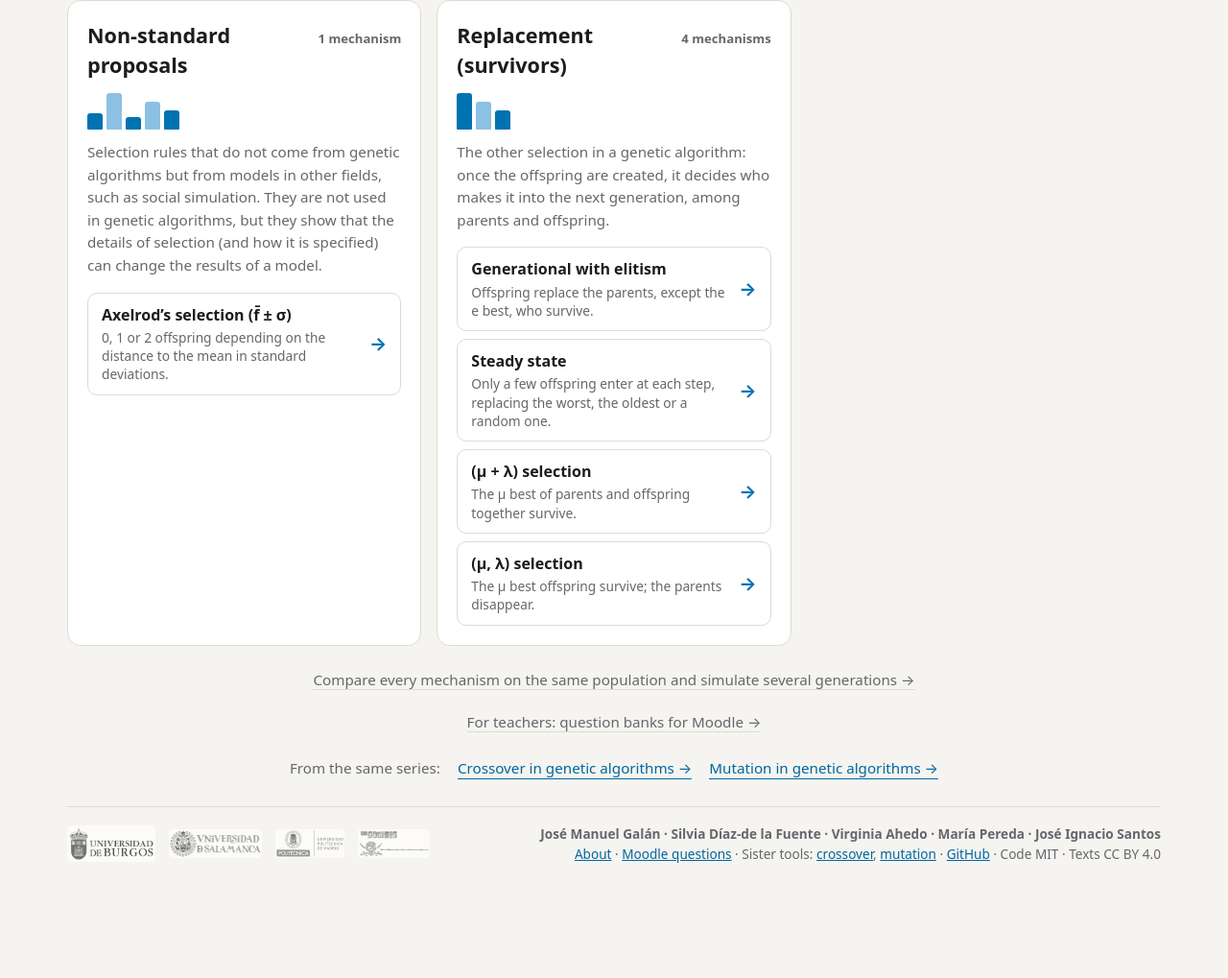
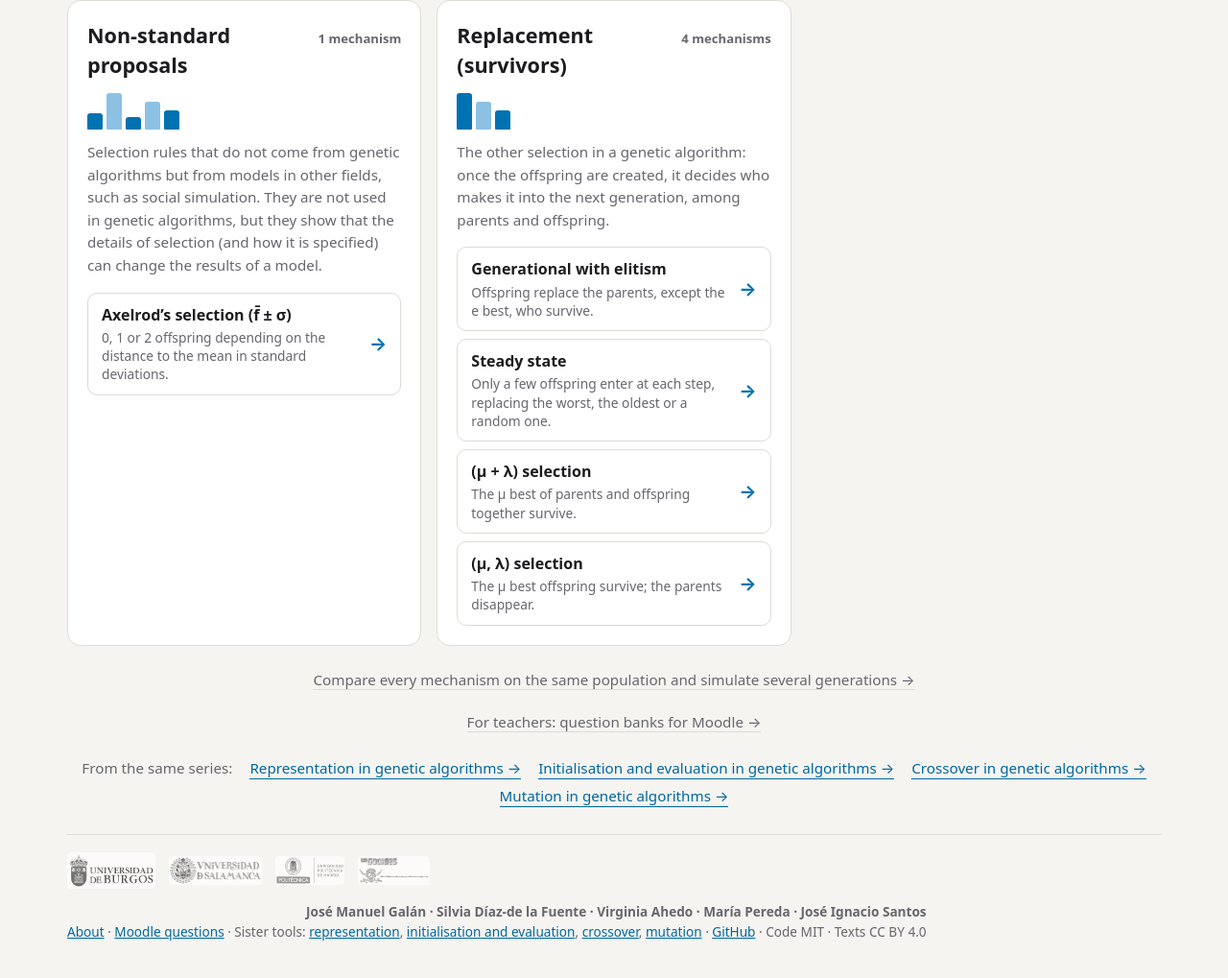
Before and after one commit to josemagalan/selection-ga, a website with bundled scripts: page index.html in a window 1280 px wide. Shown: the part 1248-2267 px from the top of the page at 96% size. Before the commit the page ends 2188 px from the top, so only its background shows below. Built offline with nearby package versions, Linux system fonts and the light colour scheme.

Commit message:
Enlaces a «Representación» e «Inicialización y evaluación»
La portada, el pie y «Acerca de» enlazan a las cinco herramientas de la
serie, con el idioma de la página. Nueva prueba tests/series.test.js.

Co-Authored-By: Claude Opus 5.5 <noreply@anthropic.com>
Claude-Session: https://claude.ai/code/session_0138e8eCc385wPuSeWdH6Qno

```diff
--- a/index.html
+++ b/index.html
@@ -32,6 +32,8 @@
       <p class="home-extra"><a href="#page=moodle" id="moodleLink"><span data-i18n="moodleHomeLink">Para profesorado: bancos de preguntas para Moodle</span> <span aria-hidden="true">→</span></a></p>
       <p class="home-extra home-sister">
         <span data-i18n="sisterHomeLead">De la misma serie:</span>
+        <a href="https://josemagalan.github.io/representation-ga/" id="sisterRepresentation"><span data-i18n="sisterHomeRepresentation">Representación en algoritmos genéticos</span> <span aria-hidden="true">→</span></a>
+        <a href="https://josemagalan.github.io/initialization-and-evaluation-ga/" id="sisterInitialization"><span data-i18n="sisterHomeInitialization">Inicialización y evaluación en algoritmos genéticos</span> <span aria-hidden="true">→</span></a>
         <a href="https://josemagalan.github.io/crossover-ga/" id="sisterCrossover"><span data-i18n="sisterHomeCrossover">Cruces en algoritmos genéticos</span> <span aria-hidden="true">→</span></a>
         <a href="https://josemagalan.github.io/mutation-ga/" id="sisterMutation"><span data-i18n="sisterHomeMutation">Mutación en algoritmos genéticos</span> <span aria-hidden="true">→</span></a>
       </p>
--- a/js/about.js
+++ b/js/about.js
@@ -5,8 +5,10 @@
   'use strict';
 
   const REPO = 'https://github.com/josemagalan/selection-ga';
-  // Herramientas hermanas de la serie: cruces y mutación
+  // Herramientas hermanas de la serie: representación, inicialización y evaluación, cruces y mutación
   const SISTERS = {
+    representation: 'https://josemagalan.github.io/representation-ga/',
+    initialization: 'https://josemagalan.github.io/initialization-and-evaluation-ga/',
     crossover: 'https://josemagalan.github.io/crossover-ga/',
     mutation: 'https://josemagalan.github.io/mutation-ga/',
   };
@@ -42,7 +44,9 @@
       citeTitle: 'Cómo citar',
       cite: 'Si quieres citar esta herramienta, ponte en contacto con los autores.',
       sisterTitle: 'Herramientas hermanas',
-      sister: 'Esta herramienta completa una serie con «Cruces en algoritmos genéticos» y «Mutación en algoritmos genéticos», de los mismos autores, que muestran con el mismo enfoque los operadores de variación de cada representación. Juntas cubren los tres operadores de un algoritmo genético: selección, cruce y mutación.',
+      sister: 'Esta herramienta forma parte de la serie «Algoritmos genéticos, paso a paso», de los mismos autores, que recorre con el mismo enfoque las piezas de un algoritmo genético: la representación de las soluciones, la inicialización y la evaluación de la población, y los tres operadores, selección, cruce y mutación.',
+      sisterLinkRepresentation: 'Abrir «Representación en algoritmos genéticos»',
+      sisterLinkInitialization: 'Abrir «Inicialización y evaluación en algoritmos genéticos»',
       sisterLinkCrossover: 'Abrir «Cruces en algoritmos genéticos»',
       sisterLinkMutation: 'Abrir «Mutación en algoritmos genéticos»',
       shinyTitle: 'Antecedente',
@@ -56,6 +60,8 @@
       foot: 'Acerca de',
       footMoodle: 'Preguntas para Moodle',
       footSisters: 'Herramientas hermanas:',
+      footRepresentation: 'representación',
+      footInitialization: 'inicialización y evaluación',
       footCrossover: 'cruces',
       footMutation: 'mutación',
       footLicence: 'Código MIT · Textos CC BY 4.0',
@@ -68,7 +74,9 @@
       citeTitle: 'How to cite',
       cite: 'If you would like to cite this tool, please contact the authors.',
       sisterTitle: 'Sister tools',
-      sister: 'This tool completes a series with “Crossover in genetic algorithms” and “Mutation in genetic algorithms”, by the same authors, which show the variation operators for each representation with the same approach. Together they cover the three operators of a genetic algorithm: selection, crossover and mutation.',
+      sister: 'This tool is part of the series “Genetic algorithms, step by step”, by the same authors, which uses the same approach to go through the parts of a genetic algorithm: how solutions are represented, how the population is initialised and evaluated, and the three operators, selection, crossover and mutation.',
+      sisterLinkRepresentation: 'Open “Representation in genetic algorithms”',
+      sisterLinkInitialization: 'Open “Initialisation and evaluation in genetic algorithms”',
       sisterLinkCrossover: 'Open “Crossover in genetic algorithms”',
       sisterLinkMutation: 'Open “Mutation in genetic algorithms”',
       shinyTitle: 'Background',
@@ -82,6 +90,8 @@
       foot: 'About',
       footMoodle: 'Moodle questions',
       footSisters: 'Sister tools:',
+      footRepresentation: 'representation',
+      footInitialization: 'initialisation and evaluation',
       footCrossover: 'crossover',
       footMutation: 'mutation',
       footLicence: 'Code MIT · Texts CC BY 4.0',
@@ -150,7 +160,7 @@
       logoRow('about-logos'),
       section(T.sisterTitle, (() => {
         const p = node('p', null, `${T.sister} `);
-        [['crossover', T.sisterLinkCrossover], ['mutation', T.sisterLinkMutation]].forEach(([k, txt], i) => {
+        [['representation', T.sisterLinkRepresentation], ['initialization', T.sisterLinkInitialization], ['crossover', T.sisterLinkCrossover], ['mutation', T.sisterLinkMutation]].forEach(([k, txt], i) => {
           const s = node('a', null, txt);
           s.href = sisterUrl(k, lang);
           s.target = '_blank';
@@ -191,9 +201,13 @@
     cross.href = sisterUrl('crossover', lang);
     const mut = node('a', null, T.footMutation);
     mut.href = sisterUrl('mutation', lang);
+    const rep = node('a', null, T.footRepresentation);
+    rep.href = sisterUrl('representation', lang);
+    const ini = node('a', null, T.footInitialization);
+    ini.href = sisterUrl('initialization', lang);
     const moodle = node('a', null, T.footMoodle);
     moodle.href = `#page=moodle&lang=${lang}`;
-    links.append(about, document.createTextNode(' · '), moodle, document.createTextNode(` · ${T.footSisters} `), cross, document.createTextNode(', '), mut,
+    links.append(about, document.createTextNode(' · '), moodle, document.createTextNode(` · ${T.footSisters} `), rep, document.createTextNode(', '), ini, document.createTextNode(', '), cross, document.createTextNode(', '), mut,
       document.createTextNode(' · '), gh, document.createTextNode(` · ${T.footLicence}`));
     info.append(links);
     container.replaceChildren(logoRow('site-foot-logos'), info);
--- a/js/app.js
+++ b/js/app.js
@@ -715,6 +715,8 @@
     el.err.textContent = state.errKey ? t(state.errKey) : '';
     if (state.playing) { el.btnPlay.title = t('pause'); el.btnPlay.setAttribute('aria-label', t('pause')); }
     G.about.renderFooter(el.siteFoot, state.lang);
+    $('sisterRepresentation').href = G.about.sisterUrl('representation', state.lang);
+    $('sisterInitialization').href = G.about.sisterUrl('initialization', state.lang);
     $('sisterCrossover').href = G.about.sisterUrl('crossover', state.lang);
     $('sisterMutation').href = G.about.sisterUrl('mutation', state.lang);
     $('cmpHomeLink').href = `#cmp=all&lang=${state.lang}`;
--- a/js/i18n.js
+++ b/js/i18n.js
@@ -151,6 +151,8 @@
       errSize: 'La población debe tener entre 4 y 10 individuos.',
       errFitness: 'Cada aptitud debe ser un entero entre 0 y 999.',
       errSumZero: 'La suma de aptitudes no puede ser 0: la ruleta no tendría sectores.',
+      sisterHomeRepresentation: 'Representación en algoritmos genéticos',
+      sisterHomeInitialization: 'Inicialización y evaluación en algoritmos genéticos',
       sisterHomeCrossover: 'Cruces en algoritmos genéticos',
       sisterHomeMutation: 'Mutación en algoritmos genéticos',
       sisterHomeLead: 'De la misma serie:',
@@ -387,6 +389,8 @@
       errSize: 'The population must have between 4 and 10 individuals.',
       errFitness: 'Each fitness value must be an integer between 0 and 999.',
       errSumZero: 'The fitness values cannot add up to 0: the wheel would have no sectors.',
+      sisterHomeRepresentation: 'Representation in genetic algorithms',
+      sisterHomeInitialization: 'Initialisation and evaluation in genetic algorithms',
       sisterHomeCrossover: 'Crossover in genetic algorithms',
       sisterHomeMutation: 'Mutation in genetic algorithms',
       sisterHomeLead: 'From the same series:',
```
Also changed, not shown: tests/series.test.js (added, +31 -0 lines).
